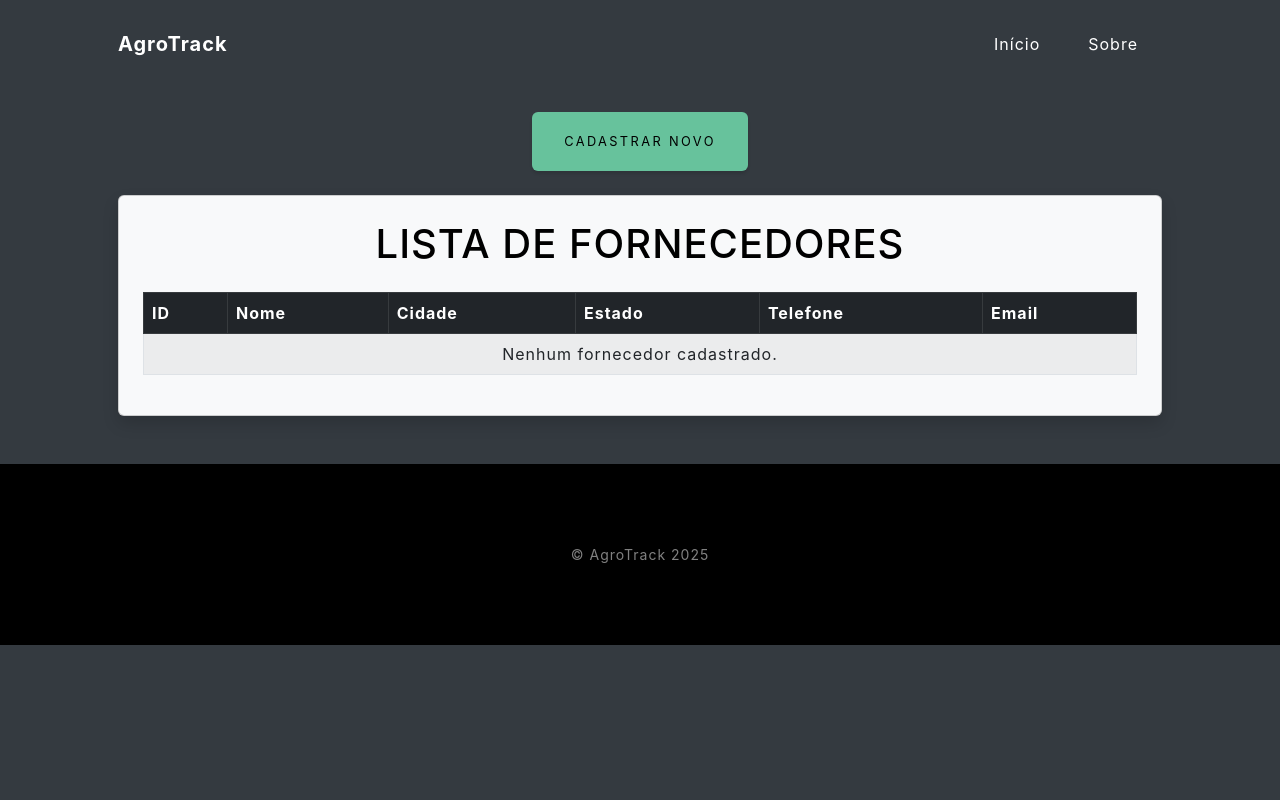
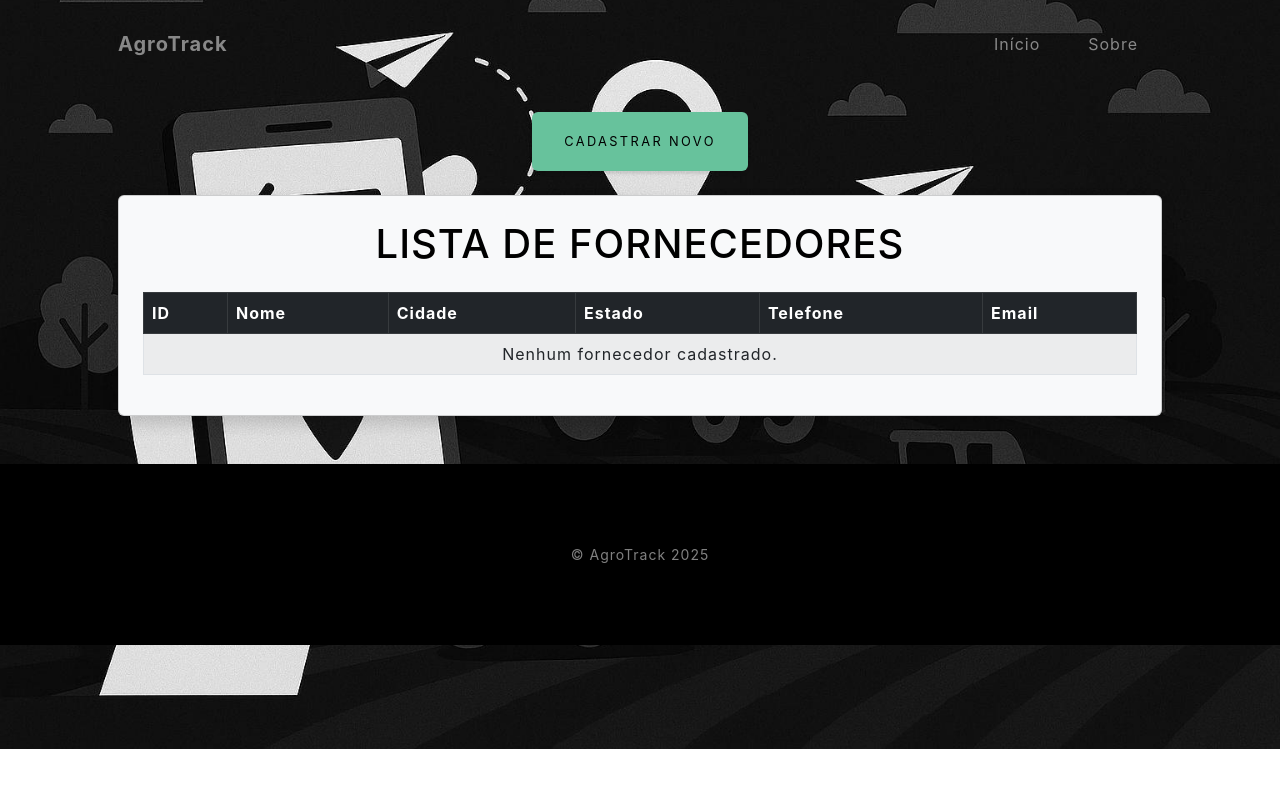
Before and after one commit to ViniciusMargonar/naes2025, a Django app: template cadastros/templates/listas/fornecedor.html in a window 1280 px wide. Run offline with Django 3.2, Linux system fonts and the light colour scheme; the template is opened without the code that fills it, so the values that code supplies are empty; some libraries are stand-ins or nearby versions.

Commit message:
Melhorias

```diff
--- a/paginasweb/templates/paginasweb/modelo.html
+++ b/paginasweb/templates/paginasweb/modelo.html
@@ -11,19 +11,20 @@
     <link href="https://cdn.jsdelivr.net/npm/bootstrap@5.3.0/dist/css/bootstrap.min.css" rel="stylesheet">
     <link href="{% static 'css/styles.css' %}" rel="stylesheet">
 </head>
-<body id="page-top" style="background-color: #343a40;" >
+<body id="page-top" style="background-image: url('{% static "assets/img/bg-masthead.jpg" %}'); background-size: cover; background-position: center; background-repeat: no-repeat;">
 
-    <!-- Navegacao -->
+
+   <!-- Navegacao -->
     <nav class="navbar navbar-expand-lg navbar-light fixed-top" id="mainNav">
         <div class="container px-4 px-lg-5">
-            <a class="navbar-brand text-white" href="/">AgroTrack</a>
-            <button class="navbar-toggler" type="button" data-bs-toggle="collapse" data-bs-target="#navbarResponsive">
+            <a class="navbar-brand" href="/">AgroTrack</a>
+            <button class="navbar-toggler navbar-toggler-right" type="button" data-bs-toggle="collapse" data-bs-target="#navbarResponsive">
                 Menu <i class="fas fa-bars"></i>
             </button>
             <div class="collapse navbar-collapse" id="navbarResponsive">
                 <ul class="navbar-nav ms-auto">
-                    <li class="nav-item"><a class="nav-link text-white" href="/">Início</a></li>
-                    <li class="nav-item"><a class="nav-link text-white" href="/sobre/">Sobre</a></li>
+                    <li class="nav-item"><a class="nav-link" href="/">Início</a></li>
+                    <li class="nav-item"><a class="nav-link" href="/sobre/">Sobre</a></li>
                 </ul>
             </div>
         </div>
```
Also changed, not shown: cadastros/views.py (+7 -7 lines), static/assets/img/bg-masthead.jpg.
